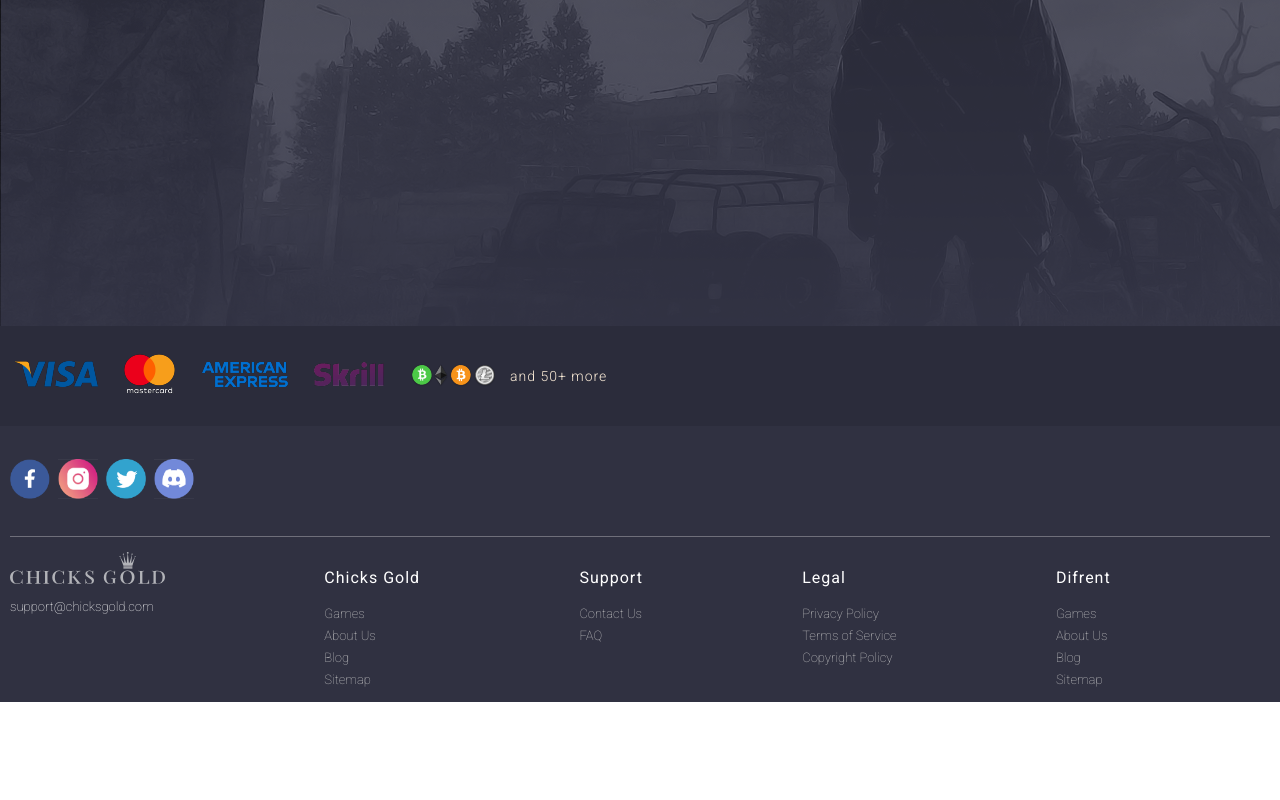
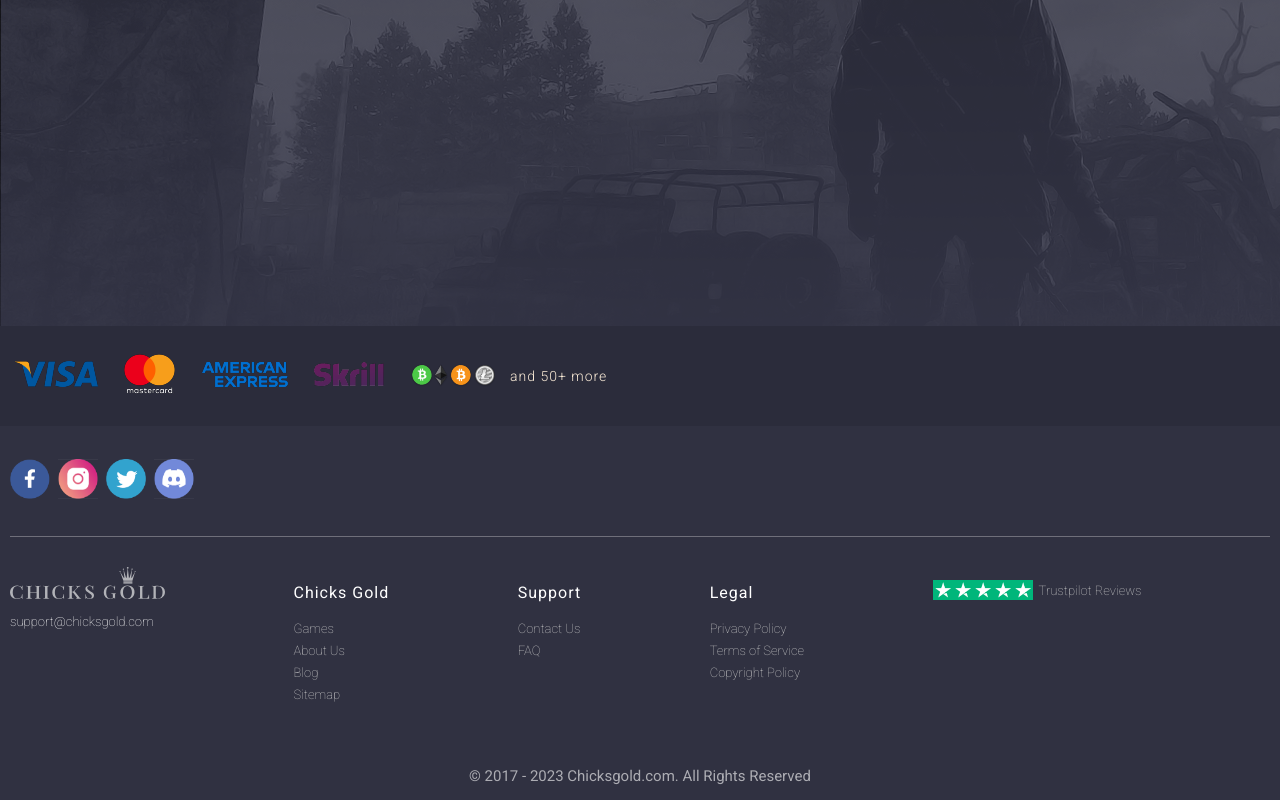
Before and after one commit to funkgabo/design-test-chicksgold, a React (Vite) app: page / in a window 1280 px wide. Shown: the part 474-1274 px from the top of the page. Before the commit the page ends 1176 px from the top, so only its background shows below. Built offline with nearby package versions, Linux system fonts and the light colour scheme; a web font is replaced by a local one.

Commit message:
Adding Footer Rights and Truspilot info

```diff
--- a/src/App.jsx
+++ b/src/App.jsx
@@ -3,7 +3,7 @@ import { Layout } from './components/Layout'
 function App() {
   return (
     <Layout>
-    <Home />
+      <Home />
     </Layout>
   )
 }
--- a/src/components/Footer/index.jsx
+++ b/src/components/Footer/index.jsx
@@ -71,17 +71,23 @@ export const Footer = () => {
                             <span>Copyright Policy</span>
                         </div>
                     </div>
-                    <div className='others'>
-                        <div className='others-title'>
-                            <p>Difrent</p>
-                            <span>Games</span>
-                            <span>About Us</span>
-                            <span>Blog</span>
-                            <span>Sitemap</span>
+                    <div className='others flex-direction'>
+                        <div className='trust-stars-container'>
+                            <img className='star' src='/src/assets/star.png' alt='Star' />
+                            <img className='star' src='/src/assets/star.png' alt='Star' />
+                            <img className='star' src='/src/assets/star.png' alt='Star' />
+                            <img className='star' src='/src/assets/star.png' alt='Star' />
+                            <img className='star' src='/src/assets/star.png' alt='Star' />
+                        </div>
+                        <div>
+                            <span className='trusted'>Trustpilot Reviews</span>
                         </div>
                     </div>
                 </div>
             </div>
+            <div className='rights'>
+                <p>© 2017 - 2023 Chicksgold.com. All Rights Reserved</p>
+            </div>
         </footer>
     );
 }
--- a/src/components/Footer/styles.css
+++ b/src/components/Footer/styles.css
@@ -71,6 +71,8 @@ footer {
     display: flex;
     justify-content: center;
     justify-content: center;
+    flex-wrap: nowrap;
+    margin: 15px 0;
 }
 
 .others {
@@ -113,6 +115,36 @@ footer {
 
 .others span {
     font-weight: 100;
+}
+
+.rights {
+    margin-top: 20px;
+}
+
+.rights p {
+    color: hsla(0, 0%, 100%, .6);
+    font-size: 15px;
+}
+
+.star {
+    flex-grow: 1;
+    height: 20px;
+    margin-top: 13px;
+}
+
+.trust-stars-container {
+    display: flex;
+}
+
+.flex-direction {
+    flex-direction: row;
+}
+
+.trusted {
+    font-weight: 100;
+    display: block;
+    margin: 16px 0 0 6px;
+    color: rgb(204, 204, 204);
 }
 
 @media only screen and (max-width: 880px) {
@@ -159,10 +191,20 @@ footer {
         text-align: center;
         font-size: 20px;
     }
+
     .others-title span {
         font-size: 16px;
     }
+
     .social-media {
         justify-content: center;
     }
+
+    .flex-direction {
+        flex-direction: column;
+    }
+
+    span.trusted {
+        font-size: 16px;
+    }
 }
--- a/src/components/Header/index.jsx
+++ b/src/components/Header/index.jsx
@@ -5,9 +5,9 @@ export const Header = () => {
         <div className='navContainer'>
             <nav className='navigation'>
                 <div className='chicksgold-brand-logo-container'>
-                <div className='b-menu'>
-                    <img src='/src/assets/b-menu.png' />
-                </div>
+                    <div className='b-menu'>
+                        <img src='/src/assets/b-menu.png' />
+                    </div>
                     <img src='/src/assets/chicks-logo-large.svg' alt='chicksgold-brand-logo' />
                 </div>
                 <div className='navigation-menu-container'>
--- a/src/components/Header/styles.css
+++ b/src/components/Header/styles.css
@@ -137,6 +137,7 @@ ul li {
     .menu-actions li:nth-child(1) {
         display: none;
     }
+
     .menu-actions li:nth-child(2) {
         display: none;
     }
```
Also changed, not shown: src/assets/star.png (added).
